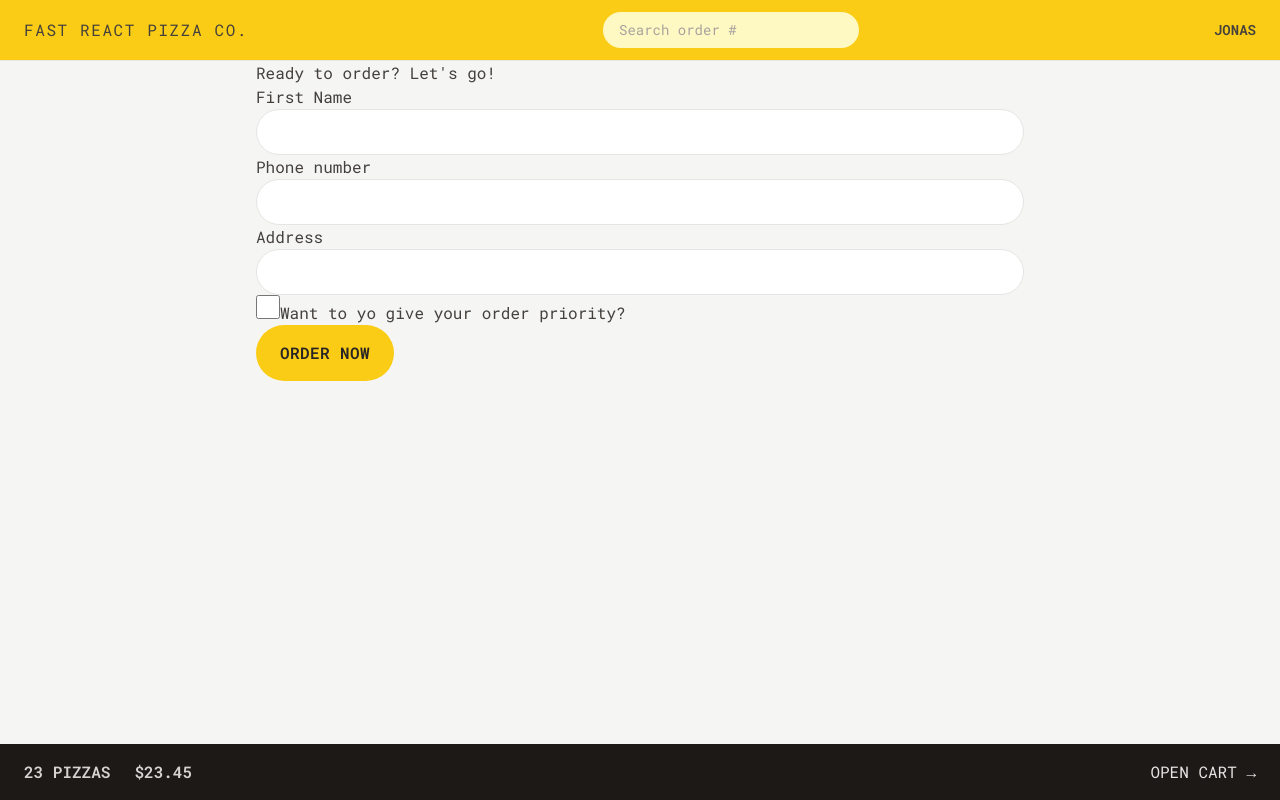
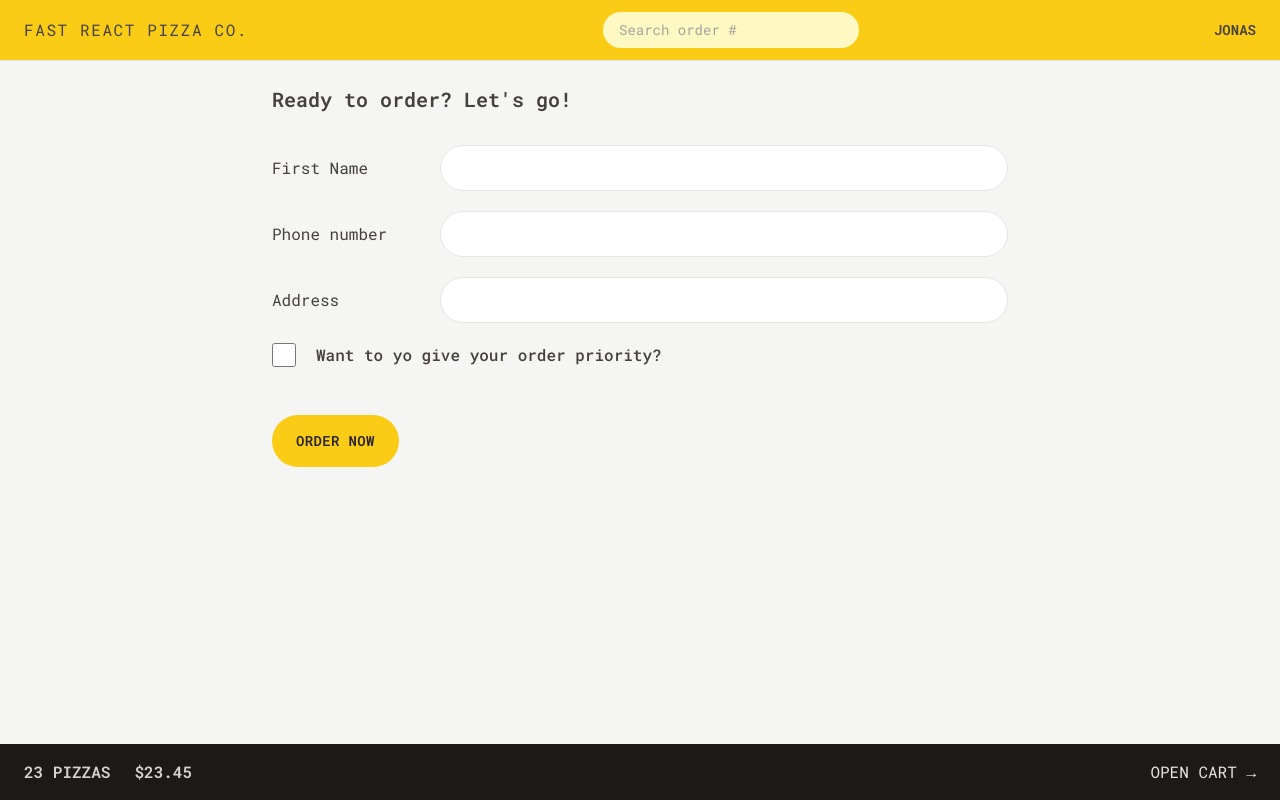
Before and after one commit to CalenArrna/Fast-React-Pizza-App, a React (Vite) app: page /order/new in a window 1280 px wide. Built offline with nearby package versions, Linux system fonts and the light colour scheme.

Commit message:
style(create-order): create order site styled, changed favicon, modified text size in buttons

```diff
--- a/src/features/order/CreateOrder.jsx
+++ b/src/features/order/CreateOrder.jsx
@@ -42,39 +42,43 @@
   const formErrors = useActionData();
 
   return (
-    <div>
-      <h2>Ready to order? Let's go!</h2>
+    <div className="px-4 py-6">
+      <h2 className="mb-8 text-xl font-semibold">Ready to order? Let's go!</h2>
 
       {/* <Form method="POST" action="/order/new" > */}
       <Form method="POST">
-        <div>
-          <label>First Name</label>
+        <div className="mb-5 flex flex-col gap-2 sm:flex-row sm:items-center">
+          <label className="sm:basis-40">First Name</label>
           <input
-            className="input"
+            className="input grow"
             type="text"
             name="customer"
             required
           />
         </div>
 
-        <div>
-          <label>Phone number</label>
-          <div>
+        <div className="mb-5 flex flex-col gap-2 sm:flex-row sm:items-center">
+          <label className="sm:basis-40">Phone number</label>
+          <div className="grow">
             <input
-              className="input"
+              className="input w-full"
               type="tel"
               name="phone"
               required
             />
+            {formErrors?.phone && (
+              <p className="mt-2 rounded-md bg-red-100 p-2 text-xs text-red-700">
+                {formErrors.phone}
+              </p>
+            )}
           </div>
-          {formErrors?.phone && <p>{formErrors.phone}</p>}
         </div>
 
-        <div>
-          <label>Address</label>
-          <div>
+        <div className="mb-5 flex flex-col gap-2 sm:flex-row sm:items-center">
+          <label className="sm:basis-40">Address</label>
+          <div className="grow">
             <input
-              className="input"
+              className="input w-full"
               type="text"
               name="address"
               required
@@ -82,7 +86,7 @@
           </div>
         </div>
 
-        <div>
+        <div className="mb-12 flex items-center gap-5">
           <input
             type="checkbox"
             name="priority"
@@ -91,7 +95,12 @@
             // value={withPriority}
             // onChange={(e) => setWithPriority(e.target.checked)}
           />
-          <label htmlFor="priority">Want to yo give your order priority?</label>
+          <label
+            className="font-medium"
+            htmlFor="priority"
+          >
+            Want to yo give your order priority?
+          </label>
         </div>
 
         <div>
--- a/src/index.css
+++ b/src/index.css
@@ -4,7 +4,7 @@
 
 @layer components {
   .input {
-    @apply w-full rounded-full border border-stone-200 px-4 py-2 text-sm transition-all duration-300 placeholder:text-stone-400 focus:outline-none focus:ring focus:ring-yellow-400 md:px-6 md:py-3;
+    @apply rounded-full border border-stone-200 px-4 py-2 text-sm transition-all duration-300 placeholder:text-stone-400 focus:outline-none focus:ring focus:ring-yellow-400 md:px-6 md:py-3;
   }
 
   /* https://dev.to/afif/i-made-100-css-loaders-for-your-next-project-4eje */
--- a/src/ui/Button.jsx
+++ b/src/ui/Button.jsx
@@ -1,17 +1,14 @@
 import { Link } from 'react-router-dom';
 
 function Button({ children, disabled, to, type }) {
-  const className =
-    'inline-block rounded-full bg-yellow-400 px-4 py-3 font-semibold uppercase tracking-wide text-stone-800 transition-colors duration-300 hover:bg-yellow-300 focus:bg-yellow-300 focus:outline-none focus:ring focus:ring-yellow-300 focus:ring-offset-2 disabled:cursor-not-allowed sm:px-6 sm:py-4';
-
   const base =
-    'inline-block rounded-full bg-yellow-400 font-semibold uppercase tracking-wide text-stone-800 transition-colors duration-300 hover:bg-yellow-300 focus:bg-yellow-300 focus:outline-none focus:ring focus:ring-yellow-300 focus:ring-offset-2 disabled:cursor-not-allowed ';
+    'inline-block text-sm rounded-full bg-yellow-400 font-semibold uppercase tracking-wide text-stone-800 transition-colors duration-300 hover:bg-yellow-300 focus:bg-yellow-300 focus:outline-none focus:ring focus:ring-yellow-300 focus:ring-offset-2 disabled:cursor-not-allowed ';
 
   const styles = {
     primary: base + 'px-4 py-3 md:px-6 md:py-4',
     small: base + 'px-2 py-2 md:px-5 md:py-2.5 text-xs',
     secondary:
-      'inline-block rounded-full font-semibold uppercase tracking-wide text-stone-400 transition-colors duration-300 hover:bg-stone-300 hover:text-stone-800 focus:bg-stone-300 focus:outline-none focus:ring focus:ring-stone-200 focus:text-stone-800 focus:ring-offset-2 disabled:cursor-not-allowed px-4 py-2.5 md:px-6 md:py-3.5 border-2',
+      'inline-block text-sm rounded-full font-semibold uppercase tracking-wide text-stone-400 transition-colors duration-300 hover:bg-stone-300 hover:text-stone-800 focus:bg-stone-300 focus:outline-none focus:ring focus:ring-stone-200 focus:text-stone-800 focus:ring-offset-2 disabled:cursor-not-allowed px-4 py-2.5 md:px-6 md:py-3.5 border-2',
   };
 
   if (to) {
```
Also changed, not shown: index.html (+2 -2 lines).
